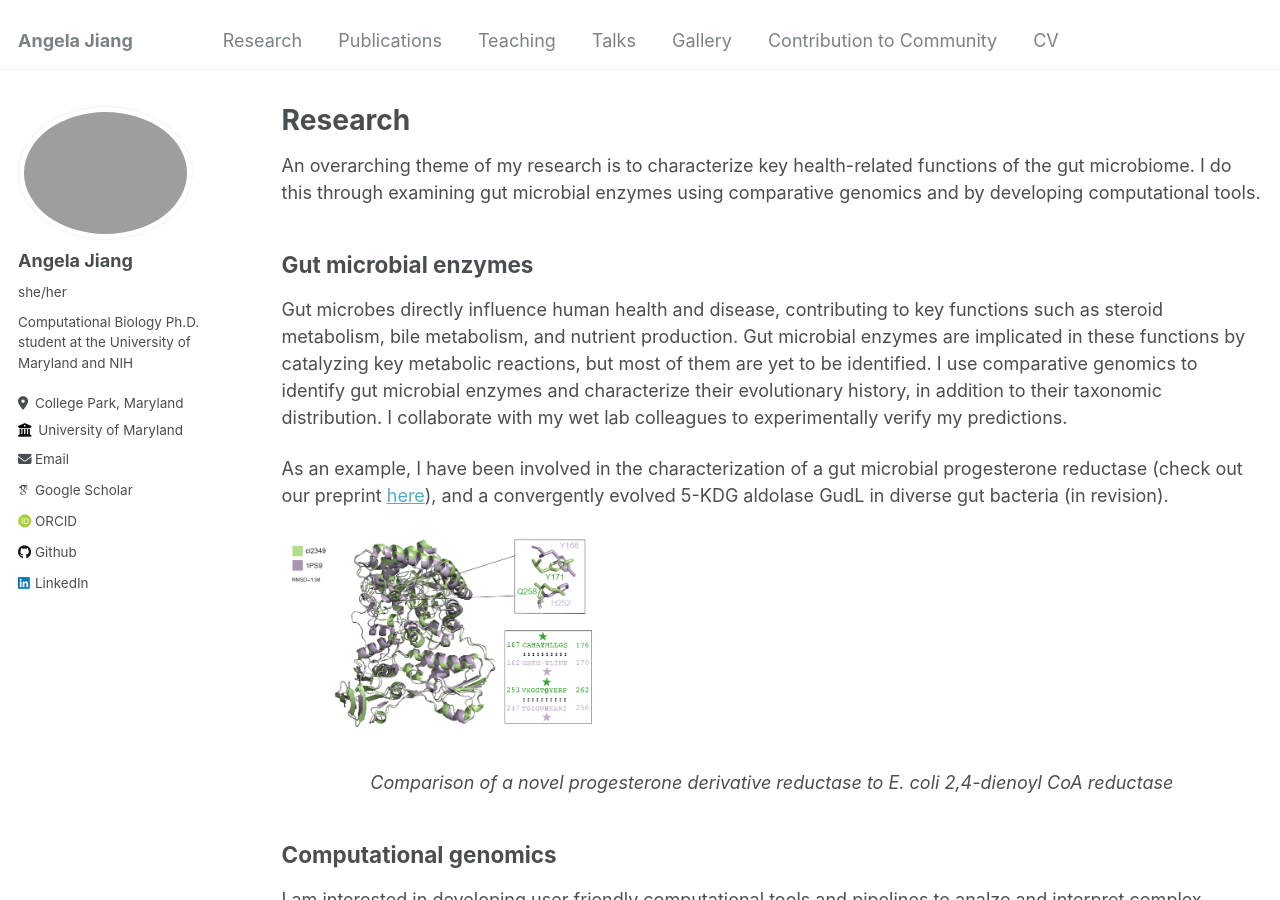
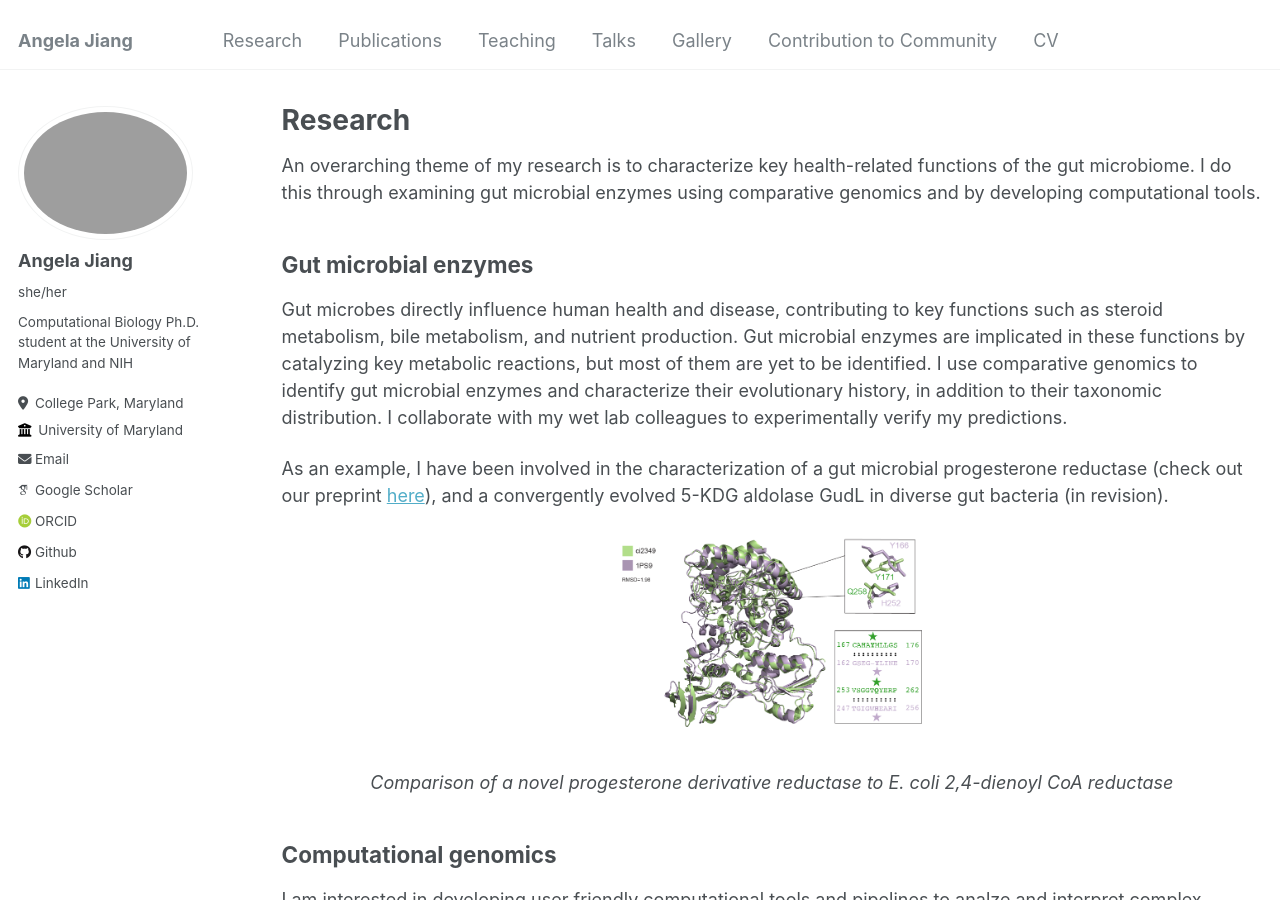
Before and after one commit to frikinzi/frikinzi.github.io, a Jekyll site: the page built from _pages/research.md, in a window 1280 px wide and 900 px high. Built offline with Jekyll 4.4.1, drawn with Linux system fonts in a browser that asks for light colours; some web fonts are replaced.

Commit message:
update research section

```diff
--- a/_pages/research.md
+++ b/_pages/research.md
@@ -12,16 +12,16 @@ Gut microbes directly influence human health and disease, contributing to key fu
 
 As an example, I have been involved in the characterization of a gut microbial progesterone reductase (check out our preprint [here](https://doi.org/10.1101/2024.10.04.616736)), and a convergently evolved 5-KDG aldolase GudL in diverse gut bacteria (in revision).
 
-<div style="margin: 10px;">
+<div style="margin: 10px; text-align: center;">
     <img src="https://frikinzi.github.io/files/baiH_1ps9.png" alt="Comparison of a novel progesterone derivative reductase to E. coli 2,4-dienoyl CoA reductase" width="300">
-    <p align="center"><em>Comparison of a novel progesterone derivative reductase to E. coli 2,4-dienoyl CoA reductase</em></p>
+    <p><em>Comparison of a novel progesterone derivative reductase to E. coli 2,4-dienoyl CoA reductase</em></p>
 </div>
 
 
 ## Computational genomics
 I am interested in developing user friendly computational tools and pipelines to analze and interpret complex biological genomics data, particularly in relation to enzymes. I am currently developing a web tool named EzSEA (Enzyme Sequence Evolution Analysis) to identify evolutionarily important mutations in an enzyme's evolutionary history using ancestral state reconstruction.
 
-<div style="margin: 10px;">
+<div style="margin: 10px; text-align: center;">
     <img src="https://frikinzi.github.io/files/ezsea.png" alt="EzSEA web server work in progress" width="300">
-    <p align="center"><em>EzSEA web server homepage - a work in progress</em></p>
+    <p><em>EzSEA web server homepage - a work in progress</em></p>
 </div>
```
